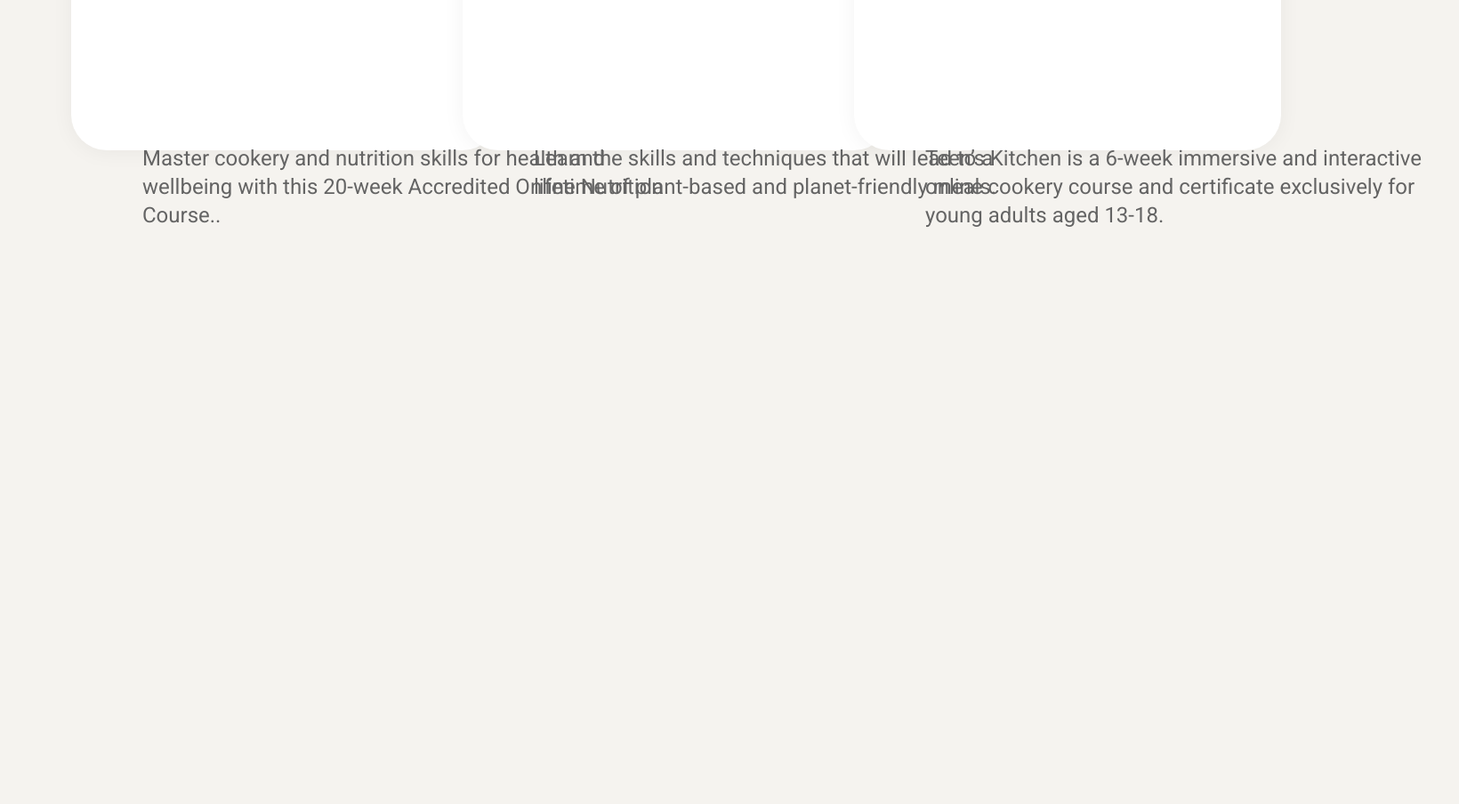
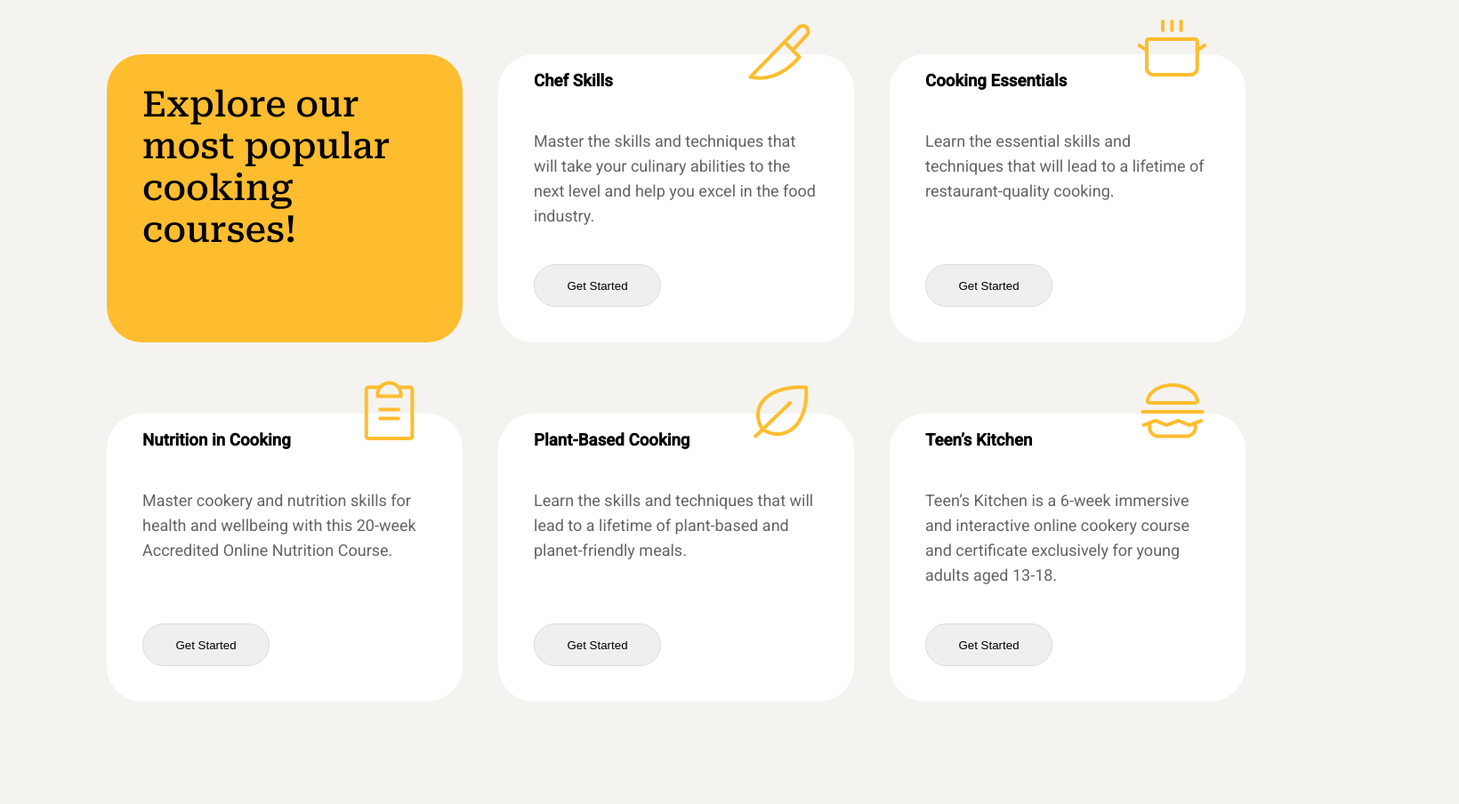
Before and after one commit to Lalatorre98/Sweet-Berries-Cooking-School, a plain HTML site: page index.html in a window 1280 px wide. Shown: the part 679-1583 px from the top of the page at 89% size, 1640 px wide, since content can reach past the window. Before the commit the page ends 969 px from the top, so only its background shows below. Drawn offline with Linux system fonts and the light colour scheme.

Commit message:
final touches

```diff
--- /dev/null
+++ b/footer.css
@@ -0,0 +1,18 @@
+footer{
+    position: absolute;
+    width: 1440px;
+    height: 80px;
+    left: 0px;
+    top: 1586px;
+
+
+    background: #FEBD2F;
+}
+
+.footer-logo{
+    position: absolute;
+    width: 129.62px;
+    height: 32px;
+    left: 655px;
+    top: 24px;
+}
--- a/header.css
+++ b/header.css
@@ -41,3 +41,50 @@ p{
     margin-top:80px;
 
 }
+
+@media (max-width:768px) (max-height:1969px){
+
+    h1{
+        position: absolute;
+        width: 608px;
+        height: 112px;
+        left: 80px;
+        top: 60px;
+
+        font-family: 'Roboto Serif';
+        font-style: normal;
+        font-weight: 500px;
+        font-size: 48px;
+        line-height: 56px;
+        text-align: center;
+
+        color: black;
+    }
+
+    p{
+    position: absolute;
+    width: 608px;
+    height: 96px;
+    left: 80px;
+    top: 196px;
+
+    font-family: 'Roboto';
+    font-style: normal;
+    font-weight: 400;
+    font-size: 20px;
+    line-height: 32px;
+    text-align: center;
+    color: #646464;
+    }
+
+    .berries-banner{
+        position: absolute;
+    width: 688px;
+    height: 360px;
+    left: 40px;
+    top: 352px;
+    border-radius: 32px;
+    }
+
+
+}
--- a/index.html
+++ b/index.html
@@ -9,6 +9,7 @@
     <link rel="stylesheet" href="nav.css" />
     <link rel="stylesheet" href="section.css" />
     <link rel="stylesheet" href="header.css" />
+    <link rel="stylesheet" href="footer.css" />
     <link rel="preconnect" href="https://fonts.googleapis.com" />
     <link rel="preconnect" href="https://fonts.gstatic.com" crossorigin />
     <link
@@ -55,40 +56,74 @@
     </header>
 
     <section>
-     <div class="grid-container">
 
-      <div class="card-1">
-        <h3>Chef Skills</h3>
-        <p>Master the skills and techniques that will take your culinary abilities to the next level and
-          help you excel in the food industry.</p>
+      <div class="yellow">
+        <h2>Explore our <br> most popular <br>cooking<br> courses!</h2>
       </div>
 
-      <div class="card-2">
-        <h3>Cooking Essentials</h3>
-        <p>Learn the essential skills and techniques that will lead to a lifetime of restaurant-quality cooking.</p>
+      <div id="container">
+
+        <div class="card1">
+          <h3>Chef Skills</h3>
+
+          <p class="card1-text">Master the skills and techniques that will take your culinary abilities to
+          the next level and help you excel in the food industry.</p>
+          <button class="card1-button">Get Started</button>
+          <div class="knife">
+            <img src="assets/knife.png" alt="knife">
+          </div>
+
+        </div>
+
+        <div class="card2">
+          <h3>Cooking Essentials</h3>
+
+        <p class="card2-text">Learn the essential skills and techniques that will lead to a lifetime of restaurant-quality
+          cooking.</p>
+          <button class="card2-button">Get Started</button>
+          <div class="pot">
+            <img src="assets/cooking-pot.png" alt="pot">
+          </div>
+        </div>
+
+        <div class="card3">
+          <h3>Nutrition in Cooking</h3>
+
+        <p class="card3-text">Master cookery and nutrition skills for health and wellbeing with this 20-week Accredited
+          Online Nutrition Course.</p>
+          <button class="card3-button">Get Started</button>
+          <div class="clipboard">
+            <img src="assets/clipboard-text.png" alt="clipboard">
+          </div>
+        </div>
+
+      <div class="card4">
+        <h3>Plant-Based Cooking</h3>
+
+      <p class="card4-text"> Learn the skills and techniques that will lead to a lifetime of plant-based and planet-friendly
+        meals.</p>
+        <button class="card4-button">Get Started</button>
+        <div class="leaf">
+          <img src="assets/leaf.png" alt="leaf">
+        </div>
       </div>
 
-      <div class="card-3">
-        <h3>Nutrition in Cooking</h3>
-        <p>Master cookery and nutrition skills for health and wellbeing with this 20-week Accredited Online Nutrition Course..</p>
+      <div class="card5">
+        <h3>Teen’s Kitchen</h3>
+
+      <p class="card5-text">Teen’s Kitchen is a 6-week immersive and interactive online cookery course and certificate exclusively for young adults aged
+        13-18. </p>
+        <button class="card5-button">Get Started</button>
+        <div class="hamburger">
+          <img src="assets/hamburger.png" alt="burger">
+        </div>
+
       </div>
 
-      <div class="card-4">
-        <h3>Plant-Based Cooking</h3>
-        <p>Learn the skills and techniques that will lead to a lifetime of plant-based and planet-friendly meals.</p>
       </div>
+      </section>
 
-      <div class="card-5">
-        <h3>Teen's Kitchen</h3>
-        <p>Teen’s Kitchen is a 6-week immersive and interactive online cookery course and certificate exclusively
-          for young adults aged 13-18.</p>
-      </div>
-</div>
 
-     </div>
-
-  </section>
-<!--
 
     <footer>
       <div class="footer-logo">
@@ -98,5 +133,3 @@
 
   </body>
 </html>
-
--->
--- a/section.css
+++ b/section.css
@@ -1,96 +1,336 @@
-.grid-container{
-    position:absolute;
+.container {
     display: grid;
-    background-color:white;
-    padding:40px;
-    gap:32px;
-    grid-template-columns:100px 100px/100px 100px 100px ;
+    margin-left: 40px;
+    background-color: white;
+    padding: 40px;
+    border-radius: 40px;
+    align-content:center;
   }
 
-.card-1{
-    display: flex;
+
+
+.yellow{
+  position: absolute;
+  display:flex;
   flex-direction: column;
-    align-items: flex-start;
-    padding: 40px;
+  justify-content: space-between;
+  width: 400px;
+  height: 324px;
+  left: 80px;
+  top: 740px;
+  background: #FEBD2F;
+  border-radius: 40px;
+  margin-left:40px;
+
+
+}
+
+h2{
+    height: 188px;
+    width: 320px;
+    left: 40px;
+    top: 41px;
+    font-family: 'Roboto Serif';
+    font-style: normal;
+    font-weight: 500;
+    font-size: 40px;
+    line-height: 47px;
+    color: #000000;
+    margin-left:40px;
+}
+
+h3{
+    margin-left:40px;
+    margin-bottom: 24px;
+
+}
+
+.card1{
+    position: absolute;
+    display:flex;
+    flex-direction: column;
+    justify-content: space-between;
+    height: 324px;
+    width: 400px;
+    left: 520px;
+    top: 740px;
+    background: #FFFFFF;
+    border-radius: 40px;
+    margin-left:40px;
+
+}
+
+.card2{
+  position: absolute;
+  display:flex;
+  flex-direction: column;
+  justify-content: space-between;
   gap: 32px;
+  width: 400px;
+  height: 324px;
+  left: 960px;
+  top: 740px;
+  background: #FFFFFF;
+  border-radius: 40px;
+  margin-left:40px;
+
+}
+
+.card3{
   position: absolute;
+  display:flex;
+  flex-direction: column;
+  justify-content: space-between;
+  gap: 32px;
+
+  width: 400px;
+  height: 324px;
+  left: 80px;
+  top: 1144px;
+  background: #FFFFFF;
+  border-radius: 40px;
+  margin-left:40px;
+
+}
+
+.card4{
+  position: absolute;
+  display:flex;
+  flex-direction: column;
+  justify-content: space-between;
+  gap: 32px;
   width: 400px;
   height: 324px;
   left: 520px;
-    top: 40px;
-    /* Card */
+  top: 1144px;
   background: #FFFFFF;
-    box-shadow: 0px 2px 24px rgba(0, 0, 0, 0.05);
   border-radius: 40px;
+  margin-left:40px;
+
 }
 
-.card-2{
-    display: flex;
+.card5{
+  position: absolute;
+  display:flex;
   flex-direction: column;
-    align-items: flex-start;
-    padding: 40px;
+  justify-content: space-between;
   gap: 32px;
-    position: absolute;
   width: 400px;
   height: 324px;
   left: 960px;
-    top: 40px;
-    /* Card */
+  top: 1144px;
   background: #FFFFFF;
-    box-shadow: 0px 2px 24px rgba(0, 0, 0, 0.05);
   border-radius: 40px;
-}
-
-.card-3{
-    display: flex;
-    flex-direction: column;
-    align-items: flex-start;
-    padding: 40px;
-    gap: 32px;
-    position: absolute;
-    width: 400px;
-    height: 324px;
-    left: 80px;
-    top: 444px;
-    /* Card */
-    background: #FFFFFF;
-    box-shadow: 0px 2px 24px rgba(0, 0, 0, 0.05);
-    border-radius: 40px;
+  margin-left:40px;
 
 }
 
-.card-4{
-    display: flex;
-    flex-direction: column;
-    align-items: flex-start;
-    padding: 40px;
-    gap: 32px;
-    position: absolute;
-    width: 400px;
-    height: 324px;
-    left: 520px;
-    top: 444px;
-    /* Card */
-    background: #FFFFFF;
-    box-shadow: 0px 2px 24px rgba(0, 0, 0, 0.05);
-    border-radius: 40px;
+
+.card1-text{
+    height: 112px;
+    width: 320px;
+    left: 0px;
+    top: 52px;
+
+
+    font-family: 'Roboto';
+    font-style: normal;
+    font-weight: 400;
+    font-size: 18px;
+    line-height: 28px;
+
+    color: #646464;
+    flex: none;
+    order: 1;
+    flex-grow: 0;
+    margin-left:40px;
 
 }
 
-.card-5{
-    display: flex;
-    flex-direction: column;
-    align-items: flex-start;
-    padding: 40px;
-    gap: 32px;
+.card2-text{
+    height: 112px;
+    width: 320px;
+    left: 0px;
+    top: 52px;
 
+    font-family: 'Roboto';
+    font-style: normal;
+    font-weight: 400;
+    font-size: 18px;
+    line-height: 28px;
+    color: #646464;
+
+    flex: none;
+    order: 1;
+    flex-grow: 0;
+    margin-left:40px;
+
+}
+
+.card3-text{
+    height: 112px;
+    width: 320px;
+    left: 0px;
+    top: 52px;
+
+    font-family: 'Roboto';
+    font-style: normal;
+    font-weight: 400;
+    font-size: 18px;
+    line-height: 28px;
+
+    color: #646464;
+
+    flex: none;
+    order: 1;
+    flex-grow: 0;
+    margin-left:40px;
+
+}
+
+.card4-text{
+    height: 112px;
+    width: 320px;
+    left: 0px;
+    top: 52px;
+    border-radius: nullpx;
+
+    font-family: 'Roboto';
+    font-style: normal;
+    font-weight: 400;
+    font-size: 18px;
+    line-height: 28px;
+
+    color: #646464;
+    flex: none;
+    order: 1;
+    flex-grow: 0;
+    margin-left:40px;
+
+}
+
+.card5-text{
+    height: 112px;
+    width: 320px;
+    left: 0px;
+    top: 52px;
+
+    font-family: 'Roboto';
+    font-style: normal;
+    font-weight: 400;
+    font-size: 18px;
+    line-height: 28px;
+
+    color: #646464;
+
+    flex: none;
+    order: 1;
+    flex-grow: 0;
+    margin-left:40px;
+}
+
+.card1-button{
+    box-sizing: border-box;
     position: absolute;
-    width: 400px;
-    height: 324px;
-    left: 960px;
-    top: 444px;
-    /* Card */
-    background: #FFFFFF;
-    box-shadow: 0px 2px 24px rgba(0, 0, 0, 0.05);
-    border-radius: 40px;
+    width: 143px;
+    height: 48px;
+    left: 40px;
+    top: 236px;
+
+    border: 1px solid #DCDCDC;
+    border-radius: 50px;
 }
+
+.card2-button{
+    box-sizing: border-box;
+    position: absolute;
+    width: 143px;
+    height: 48px;
+    left: 40px;
+    top: 236px;
+
+    /* Outline */
+
+    border: 1px solid #DCDCDC;
+    border-radius: 50px;
+
+}
+
+.card3-button{
+    box-sizing: border-box;
+    position: absolute;
+    width: 143px;
+    height: 48px;
+    left: 40px;
+    top: 236px;
+
+
+    border: 1px solid #DCDCDC;
+    border-radius: 50px;
+}
+
+.card4-button{
+    box-sizing: border-box;
+    position: absolute;
+    width: 143px;
+    height: 48px;
+    left: 40px;
+    top: 236px;
+
+    /* Outline */
+
+    border: 1px solid #DCDCDC;
+    border-radius: 50px;
+}
+
+.card5-button{
+    box-sizing: border-box;
+    position: absolute;
+    width: 143px;
+    height: 48px;
+    left: 40px;
+    top: 236px;
+    border: 1px solid #DCDCDC;
+    border-radius: 50px;
+}
+
+.knife{
+    position: absolute;
+    left: 69%;
+    right: 9.4%;
+    top: -13%;
+    bottom: 14.12%;
+}
+
+.pot{
+    position: absolute;
+    left: 69%;
+    right: 8.33%;
+    top: -13%;
+    bottom: 90.99%;
+}
+
+
+.clipboard{
+    position: absolute;
+    left: 69%;
+    right: 69.44%;
+    top: -13%;
+    bottom: 28.93%;
+}
+
+.leaf{
+    position: absolute;
+    left: 69%;
+    right: 38.89%;
+    top: -13%;
+    bottom: 45.5%;
+}
+
+.hamburger{
+    position: absolute;
+    left: 69%;
+    right: 8.33%;
+    top: -13%;
+    bottom: 45.5%;
+}
```
Lines whose indentation alone changed are shown as unchanged.
